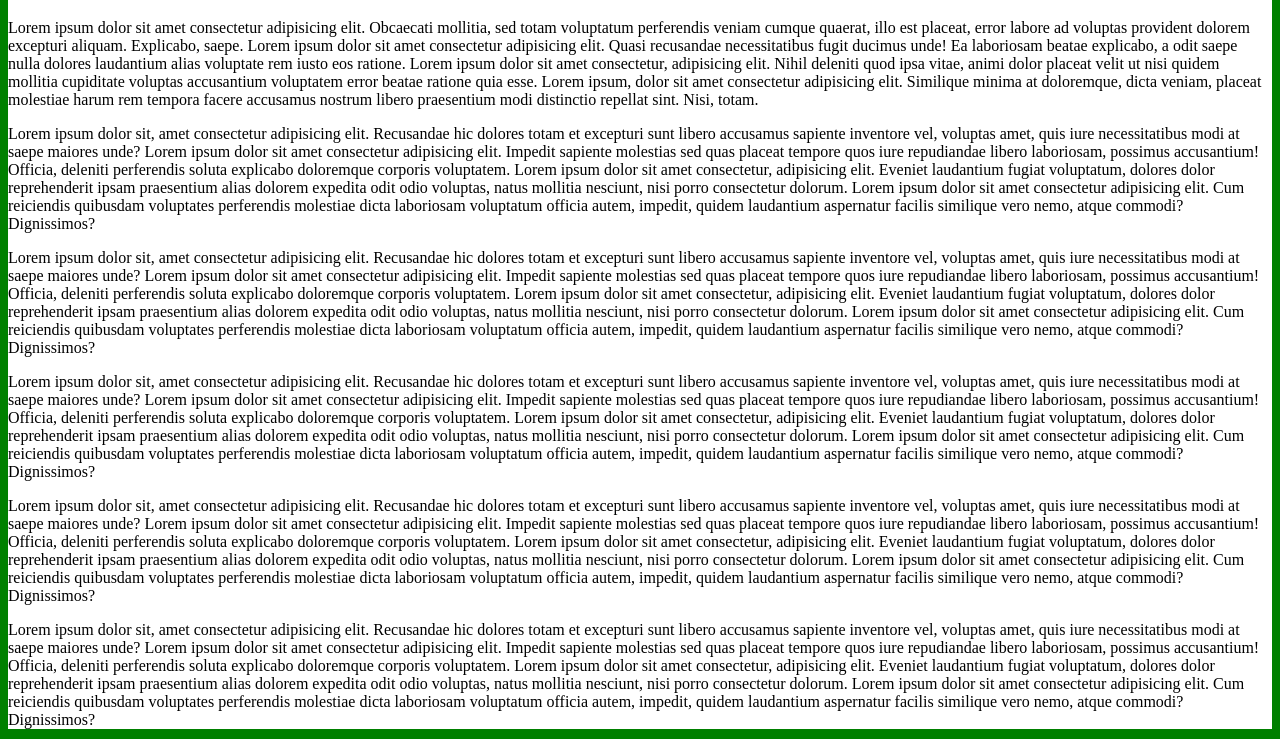
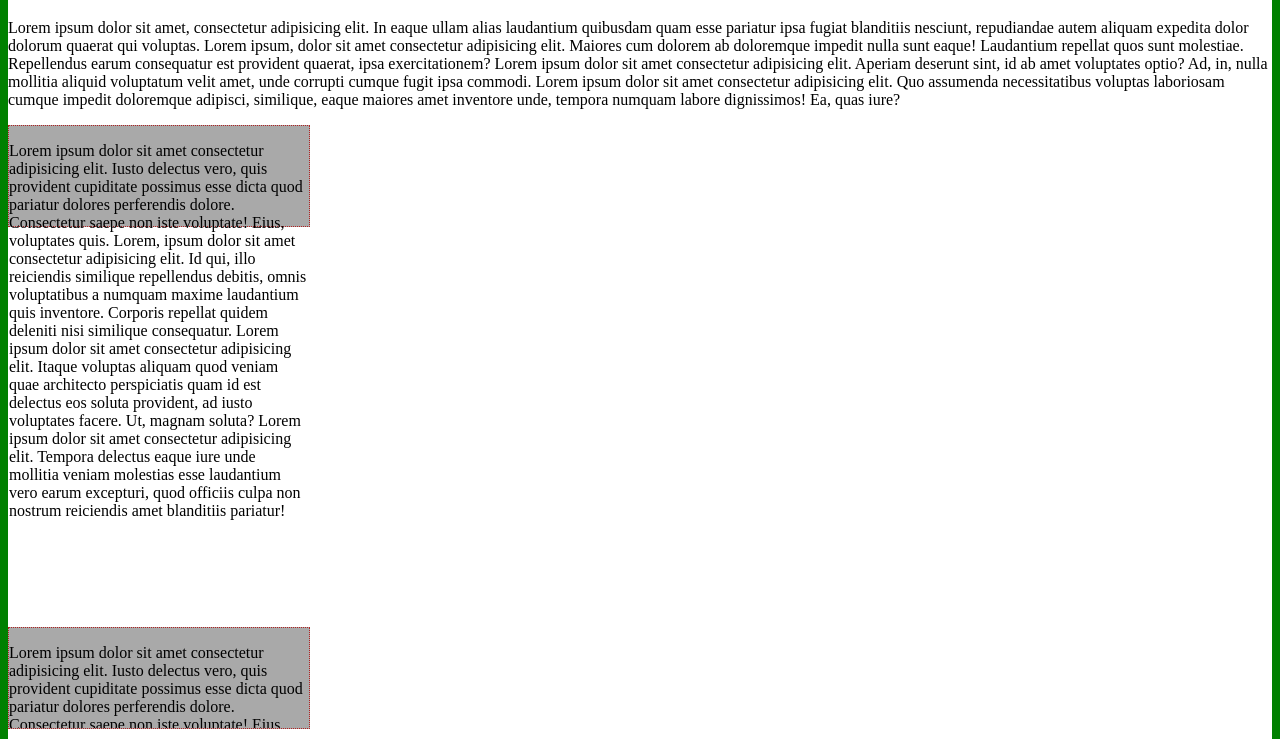
Before and after one commit to omarhuamanvila/cursoweb2022, a plain HTML site: page laboratorio02/pagina27.html in a window 1280 px wide. Shown: the part 61-800 px from the top of the page. Drawn offline with Linux system fonts and the light colour scheme.

Commit message:
Actividad 2

```diff
--- a/laboratorio02/css/estilo26.css
+++ b/laboratorio02/css/estilo26.css
@@ -0,0 +1,25 @@
+body{
+    background-color: darkblue;
+}
+.contenedor{
+    background-color: white;
+}
+img{
+    float:right;
+}
+
+.caja1{
+    float: right;
+    padding: 20px;
+    background-color: red;
+}
+.caja2{
+    float: right;
+    padding: 20px;
+    background-color:yellow;
+}
+.caja3{
+    float: right;
+    padding: 20px;
+    background-color:green;
+}
--- a/laboratorio02/pagina27.html
+++ b/laboratorio02/pagina27.html
@@ -1,65 +1,76 @@
 <!DOCTYPE html>
-<html lang="en">
+<html lang="es">
 <head>
     <meta charset="UTF-8">
     <meta http-equiv="X-UA-Compatible" content="IE=edge">
     <meta name="viewport" content="width=device-width, initial-scale=1.0">
     <title>CSS - Pagina 27</title>
-    <link rel="stylesheet" href="css/estilo25.css">
+    <link rel="stylesheet" href="/CSS/estilo25.css">
 </head>
 <body>
     <div class="contenedor">
 <h1>Desborde</h1>
 <p>
-            Lorem ipsum dolor sit amet consectetur adipisicing elit. Obcaecati mollitia, sed totam voluptatum perferendis veniam cumque quaerat, illo est placeat, error labore ad voluptas provident dolorem excepturi aliquam. Explicabo, saepe.
-            Lorem ipsum dolor sit amet consectetur adipisicing elit. Quasi recusandae necessitatibus fugit ducimus unde! Ea laboriosam beatae explicabo, a odit saepe nulla dolores laudantium alias voluptate rem iusto eos ratione.
-            Lorem ipsum dolor sit amet consectetur, adipisicing elit. Nihil deleniti quod ipsa vitae, animi dolor placeat velit ut nisi quidem mollitia cupiditate voluptas accusantium voluptatem error beatae ratione quia esse.
-            Lorem ipsum, dolor sit amet consectetur adipisicing elit. Similique minima at doloremque, dicta veniam, placeat molestiae harum rem tempora facere accusamus nostrum libero praesentium modi distinctio repellat sint. Nisi, totam.
+    Lorem ipsum dolor sit amet, consectetur adipisicing elit. In eaque ullam alias laudantium quibusdam quam esse pariatur ipsa fugiat blanditiis nesciunt, repudiandae autem aliquam expedita dolor dolorum quaerat qui voluptas.
+    Lorem ipsum, dolor sit amet consectetur adipisicing elit. Maiores cum dolorem ab doloremque impedit nulla sunt eaque! Laudantium repellat quos sunt molestiae. Repellendus earum consequatur est provident quaerat, ipsa exercitationem?
+    Lorem ipsum dolor sit amet consectetur adipisicing elit. Aperiam deserunt sint, id ab amet voluptates optio? Ad, in, nulla mollitia aliquid voluptatum velit amet, unde corrupti cumque fugit ipsa commodi.
+    Lorem ipsum dolor sit amet consectetur adipisicing elit. Quo assumenda necessitatibus voluptas laboriosam cumque impedit doloremque adipisci, similique, eaque maiores amet inventore unde, tempora numquam labore dignissimos! Ea, quas iure?
 </p>
-        <div class="">
+<div class="visible">
     <p>
-                Lorem ipsum dolor sit, amet consectetur adipisicing elit. Recusandae hic dolores totam et excepturi sunt libero accusamus sapiente inventore vel, voluptas amet, quis iure necessitatibus modi at saepe maiores unde?
-                Lorem ipsum dolor sit amet consectetur adipisicing elit. Impedit sapiente molestias sed quas placeat tempore quos iure repudiandae libero laboriosam, possimus accusantium! Officia, deleniti perferendis soluta explicabo doloremque corporis voluptatem.
-                Lorem ipsum dolor sit amet consectetur, adipisicing elit. Eveniet laudantium fugiat voluptatum, dolores dolor reprehenderit ipsam praesentium alias dolorem expedita odit odio voluptas, natus mollitia nesciunt, nisi porro consectetur dolorum.
-                Lorem ipsum dolor sit amet consectetur adipisicing elit. Cum reiciendis quibusdam voluptates perferendis molestiae dicta laboriosam voluptatum officia autem, impedit, quidem laudantium aspernatur facilis similique vero nemo, atque commodi? Dignissimos?
+        Lorem ipsum dolor sit amet consectetur adipisicing elit. Iusto delectus vero, quis provident cupiditate possimus esse dicta quod pariatur dolores perferendis dolore. Consectetur saepe non iste voluptate! Eius, voluptates quis.
+        Lorem, ipsum dolor sit amet consectetur adipisicing elit. Id qui, illo reiciendis similique repellendus debitis, omnis voluptatibus a numquam maxime laudantium quis inventore. Corporis repellat quidem deleniti nisi similique consequatur.
+        Lorem ipsum dolor sit amet consectetur adipisicing elit. Itaque voluptas aliquam quod veniam quae architecto perspiciatis quam id est delectus eos soluta provident, ad iusto voluptates facere. Ut, magnam soluta?
+        Lorem ipsum dolor sit amet consectetur adipisicing elit. Tempora delectus eaque iure unde mollitia veniam molestias esse laudantium vero earum excepturi, quod officiis culpa non nostrum reiciendis amet blanditiis pariatur!
     </p>
 </div>
-        <div class="">
+
+<div class="separacion"></div>
+
+<div class="oculto">
     <p>
-                Lorem ipsum dolor sit, amet consectetur adipisicing elit. Recusandae hic dolores totam et excepturi sunt libero accusamus sapiente inventore vel, voluptas amet, quis iure necessitatibus modi at saepe maiores unde?
-                Lorem ipsum dolor sit amet consectetur adipisicing elit. Impedit sapiente molestias sed quas placeat tempore quos iure repudiandae libero laboriosam, possimus accusantium! Officia, deleniti perferendis soluta explicabo doloremque corporis voluptatem.
-                Lorem ipsum dolor sit amet consectetur, adipisicing elit. Eveniet laudantium fugiat voluptatum, dolores dolor reprehenderit ipsam praesentium alias dolorem expedita odit odio voluptas, natus mollitia nesciunt, nisi porro consectetur dolorum.
-                Lorem ipsum dolor sit amet consectetur adipisicing elit. Cum reiciendis quibusdam voluptates perferendis molestiae dicta laboriosam voluptatum officia autem, impedit, quidem laudantium aspernatur facilis similique vero nemo, atque commodi? Dignissimos?
+        Lorem ipsum dolor sit amet consectetur adipisicing elit. Iusto delectus vero, quis provident cupiditate possimus esse dicta quod pariatur dolores perferendis dolore. Consectetur saepe non iste voluptate! Eius, voluptates quis.
+        Lorem, ipsum dolor sit amet consectetur adipisicing elit. Id qui, illo reiciendis similique repellendus debitis, omnis voluptatibus a numquam maxime laudantium quis inventore. Corporis repellat quidem deleniti nisi similique consequatur.
+        Lorem ipsum dolor sit amet consectetur adipisicing elit. Itaque voluptas aliquam quod veniam quae architecto perspiciatis quam id est delectus eos soluta provident, ad iusto voluptates facere. Ut, magnam soluta?
+        Lorem ipsum dolor sit amet consectetur adipisicing elit. Tempora delectus eaque iure unde mollitia veniam molestias esse laudantium vero earum excepturi, quod officiis culpa non nostrum reiciendis amet blanditiis pariatur!
     </p>
 </div>
-        <div class="">
+
+<div class="separacion"></div>
+
+<div class="barra">
     <p>
-                Lorem ipsum dolor sit, amet consectetur adipisicing elit. Recusandae hic dolores totam et excepturi sunt libero accusamus sapiente inventore vel, voluptas amet, quis iure necessitatibus modi at saepe maiores unde?
-                Lorem ipsum dolor sit amet consectetur adipisicing elit. Impedit sapiente molestias sed quas placeat tempore quos iure repudiandae libero laboriosam, possimus accusantium! Officia, deleniti perferendis soluta explicabo doloremque corporis voluptatem.
-                Lorem ipsum dolor sit amet consectetur, adipisicing elit. Eveniet laudantium fugiat voluptatum, dolores dolor reprehenderit ipsam praesentium alias dolorem expedita odit odio voluptas, natus mollitia nesciunt, nisi porro consectetur dolorum.
-                Lorem ipsum dolor sit amet consectetur adipisicing elit. Cum reiciendis quibusdam voluptates perferendis molestiae dicta laboriosam voluptatum officia autem, impedit, quidem laudantium aspernatur facilis similique vero nemo, atque commodi? Dignissimos?
+        Lorem ipsum dolor sit amet consectetur adipisicing elit. Iusto delectus vero, quis provident cupiditate possimus esse dicta quod pariatur dolores perferendis dolore. Consectetur saepe non iste voluptate! Eius, voluptates quis.
+        Lorem, ipsum dolor sit amet consectetur adipisicing elit. Id qui, illo reiciendis similique repellendus debitis, omnis voluptatibus a numquam maxime laudantium quis inventore. Corporis repellat quidem deleniti nisi similique consequatur.
+        Lorem ipsum dolor sit amet consectetur adipisicing elit. Itaque voluptas aliquam quod veniam quae architecto perspiciatis quam id est delectus eos soluta provident, ad iusto voluptates facere. Ut, magnam soluta?
+        Lorem ipsum dolor sit amet consectetur adipisicing elit. Tempora delectus eaque iure unde mollitia veniam molestias esse laudantium vero earum excepturi, quod officiis culpa non nostrum reiciendis amet blanditiis pariatur!
     </p>
 </div>
-        <div class="">
+
+<div class="separacion"></div>
+
+<div class="automatico">
     <p>
-                Lorem ipsum dolor sit, amet consectetur adipisicing elit. Recusandae hic dolores totam et excepturi sunt libero accusamus sapiente inventore vel, voluptas amet, quis iure necessitatibus modi at saepe maiores unde?
-                Lorem ipsum dolor sit amet consectetur adipisicing elit. Impedit sapiente molestias sed quas placeat tempore quos iure repudiandae libero laboriosam, possimus accusantium! Officia, deleniti perferendis soluta explicabo doloremque corporis voluptatem.
-                Lorem ipsum dolor sit amet consectetur, adipisicing elit. Eveniet laudantium fugiat voluptatum, dolores dolor reprehenderit ipsam praesentium alias dolorem expedita odit odio voluptas, natus mollitia nesciunt, nisi porro consectetur dolorum.
-                Lorem ipsum dolor sit amet consectetur adipisicing elit. Cum reiciendis quibusdam voluptates perferendis molestiae dicta laboriosam voluptatum officia autem, impedit, quidem laudantium aspernatur facilis similique vero nemo, atque commodi? Dignissimos?
+        Lorem ipsum dolor sit amet consectetur adipisicing elit. Iusto delectus vero, quis provident cupiditate possimus esse dicta quod pariatur dolores perferendis dolore. Consectetur saepe non iste voluptate! Eius, voluptates quis.
+        Lorem, ipsum dolor sit amet consectetur adipisicing elit. Id qui, illo reiciendis similique repellendus debitis, omnis voluptatibus a numquam maxime laudantium quis inventore. Corporis repellat quidem deleniti nisi similique consequatur.
+        Lorem ipsum dolor sit amet consectetur adipisicing elit. Itaque voluptas aliquam quod veniam quae architecto perspiciatis quam id est delectus eos soluta provident, ad iusto voluptates facere. Ut, magnam soluta?
+        Lorem ipsum dolor sit amet consectetur adipisicing elit. Tempora delectus eaque iure unde mollitia veniam molestias esse laudantium vero earum excepturi, quod officiis culpa non nostrum reiciendis amet blanditiis pariatur!
     </p>
 </div>
-        <div>
 
+<div class="separacion"></div>
+
+<div class="doble">
+    <p>
+        Lorem ipsum dolor sit amet consectetur adipisicing elit. Iusto delectus vero, quis provident cupiditate possimus esse dicta quod pariatur dolores perferendis dolore. Consectetur saepe non iste voluptate! Eius, voluptates quis.
+        Lorem, ipsum dolor sit amet consectetur adipisicing elit. Id qui, illo reiciendis similique repellendus debitis, omnis voluptatibus a numquam maxime laudantium quis inventore. Corporis repellat quidem deleniti nisi similique consequatur.
+        Lorem ipsum dolor sit amet consectetur adipisicing elit. Itaque voluptas aliquam quod veniam quae architecto perspiciatis quam id est delectus eos soluta provident, ad iusto voluptates facere. Ut, magnam soluta?
+        Lorem ipsum dolor sit amet consectetur adipisicing elit. Tempora delectus eaque iure unde mollitia veniam molestias esse laudantium vero earum excepturi, quod officiis culpa non nostrum reiciendis amet blanditiis pariatur!
+    </p>
 </div>
 
-        <div class="">
-            <p>
-                Lorem ipsum dolor sit, amet consectetur adipisicing elit. Recusandae hic dolores totam et excepturi sunt libero accusamus sapiente inventore vel, voluptas amet, quis iure necessitatibus modi at saepe maiores unde?
-                Lorem ipsum dolor sit amet consectetur adipisicing elit. Impedit sapiente molestias sed quas placeat tempore quos iure repudiandae libero laboriosam, possimus accusantium! Officia, deleniti perferendis soluta explicabo doloremque corporis voluptatem.
-                Lorem ipsum dolor sit amet consectetur, adipisicing elit. Eveniet laudantium fugiat voluptatum, dolores dolor reprehenderit ipsam praesentium alias dolorem expedita odit odio voluptas, natus mollitia nesciunt, nisi porro consectetur dolorum.
-                Lorem ipsum dolor sit amet consectetur adipisicing elit. Cum reiciendis quibusdam voluptates perferendis molestiae dicta laboriosam voluptatum officia autem, impedit, quidem laudantium aspernatur facilis similique vero nemo, atque commodi? Dignissimos?
-            </p>
-        </div>
+<div class="separacion"></div>
+
     </div>
 </body>
 </html>
```
Also changed, not shown: laboratorio02/pagina28.html (+5 -0 lines). Lines whose indentation alone changed are shown as unchanged.
